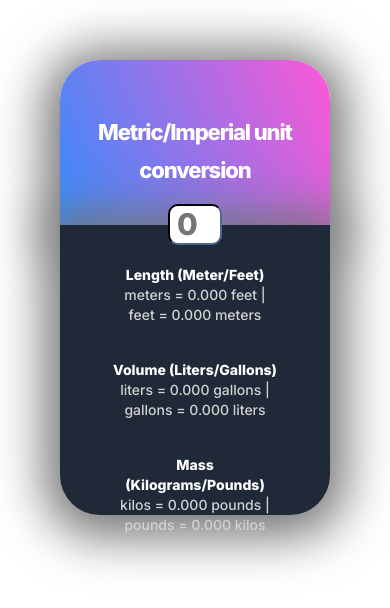
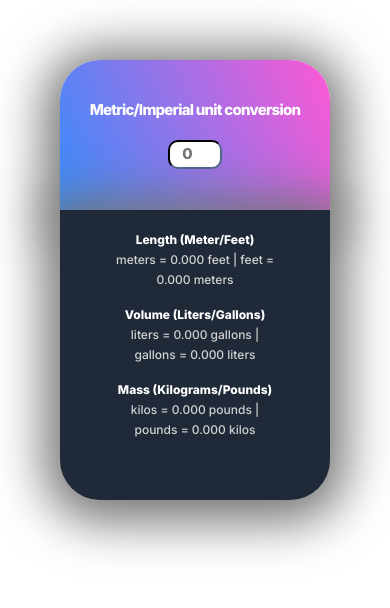
Before and after one commit to alexdiaur/metric_imperial_unit_conversion, a website: page public/index.html in a window 390 px wide. Drawn offline with Linux system fonts and the light colour scheme.

Commit message:
adds media query

```diff
--- a/src/scss/main.scss
+++ b/src/scss/main.scss
@@ -2,7 +2,7 @@
 
 .header {
   max-width: 550px;
-  height: 165px;
+  height: 150px;
   margin: auto;
   background: linear-gradient(246.26deg, #fe58d4 0%, #378cfb 100%);
   text-align: center;
@@ -10,17 +10,27 @@
   border-top-right-radius: 40px 40px;
   box-shadow: 0px 6px 49px 16px rgba(117, 117, 117, 1);
 
+  @media (min-width: 768px) {
+    height: 165px;
+  }
+
   &__title {
     font-family: 'Inter', sans-serif;
-    padding: 53px 0 15px 0;
-    font-size: 22px;
-    line-height: 38px;
+    padding: 40px 0 20px 0;
+    font-size: 15px;
+    line-height: 20px;
     letter-spacing: -0.05em;
     color: #ffffff;
+
+    @media (min-width: 768px) {
+      padding: 53px 0 10px 0;
+      font-size: 20px;
+      line-height: 38px;
+    }
   }
   &__input {
     font-family: 'Inter', sans-serif;
-    font-size: 30px;
+    font-size: 15px;
     margin: 0;
     font-style: normal;
     font-weight: 800;
@@ -31,12 +41,16 @@
     border-color: #1f2937;
     padding: 0.25px 0.25px 0.25px 0.25px;
     text-align: center;
+
+    @media (min-width: 768px) {
+      font-size: 30px;
+    }
   }
 }
 
 .main {
   max-width: 550px;
-  height: 290px;
+  min-height: 290px;
   margin: auto;
   text-align: center;
   padding: 10px 50px;
@@ -45,22 +59,35 @@
   border-bottom-left-radius: 40px 40px;
   box-shadow: 0px 6px 49px 16px rgba(117, 117, 117, 1);
 
+  @media (min-width: 768px) {
+    height: 280px;
+  }
+
   &__title {
-    font-size: 14px;
+    font-size: 12px;
     line-height: 20px;
-    padding-top: 30px;
+    padding-top: 10px;
     font-family: 'Inter', sans-serif;
     color: #ffffff;
+
+    @media (min-width: 768px) {
+      font-size: 14px;
+      padding-top: 30px;
+    }
   }
 
   &__converted {
     font-weight: 400;
-    font-size: 14px;
+    font-size: 12px;
     line-height: 20px;
     text-align: center;
     font-family: 'Inter', sans-serif;
     color: #d2d2d2;
     margin: 0 auto;
     padding-bottom: 5px;
+
+    @media (min-width: 768px) {
+      font-size: 14px;
+    }
   }
 }
```
Also changed, not shown: config.json (line endings or trailing spaces), docs/assets/css/main.css, docs/index.html (line endings or trailing spaces), gulpfile.js (line endings or trailing spaces), package.json (line endings or trailing spaces), public/assets/css/main.css, public/assets/js/main.js (line endings or trailing spaces), public/index.html (line endings or trailing spaces), robots.txt (line endings or trailing spaces), src/html/index.html (line endings or trailing spaces), src/js/main.js (line endings or trailing spaces), src/scss/core/_reset.scss (line endings or trailing spaces), 5 other files.
